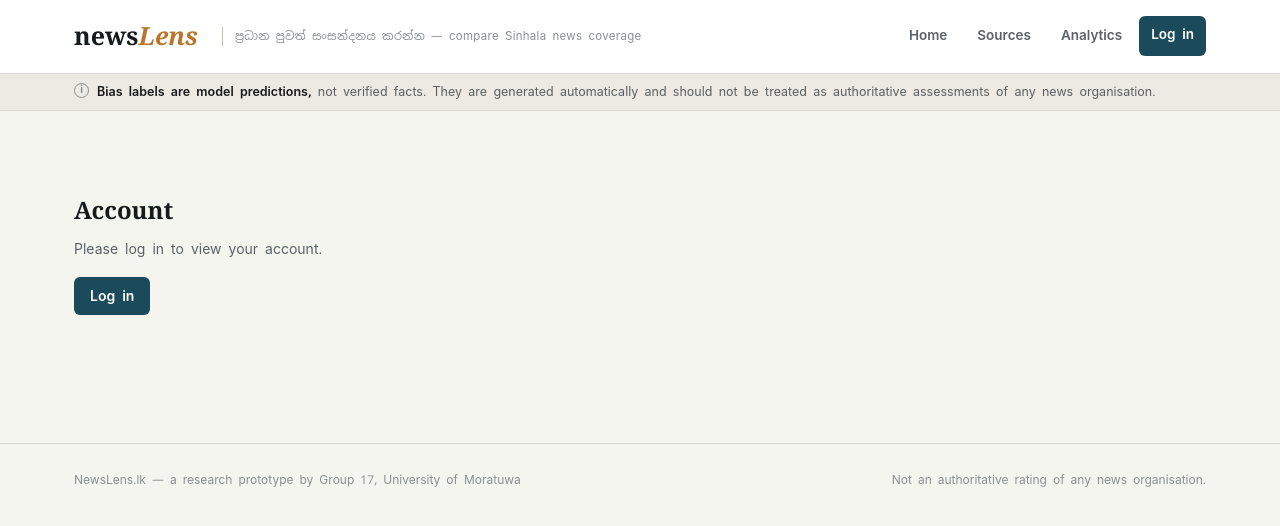
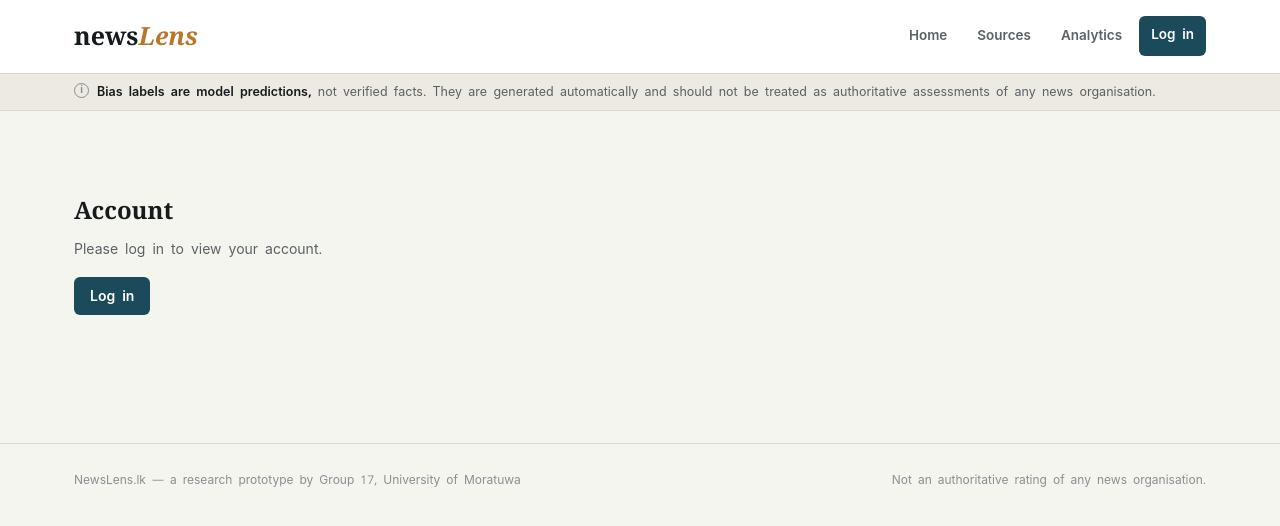
Before and after one commit to Newslens-lk/Web-app, a Next.js app in the folder frontend/: page /account in a window 1280 px wide. Shown: the top 526 px of the page. Built offline with nearby package versions, Linux system fonts and the light colour scheme; no server answers.

Commit message:
Update Masthead.tsx

```diff
--- a/frontend/src/components/Masthead.tsx
+++ b/frontend/src/components/Masthead.tsx
@@ -12,9 +12,6 @@ export function Masthead() {
           <span>news</span>
           <span className="text-amber italic">Lens</span>
         </Link>
-        <span className="hidden md:inline text-[11.5px] text-ink-faint tracking-wide ml-1 pl-3 border-l border-rule-strong">
-          ප්‍රධාන පුවත් සංසන්දනය කරන්න — compare Sinhala news coverage
-        </span>
         <Nav />
       </div>
     </header>
```
